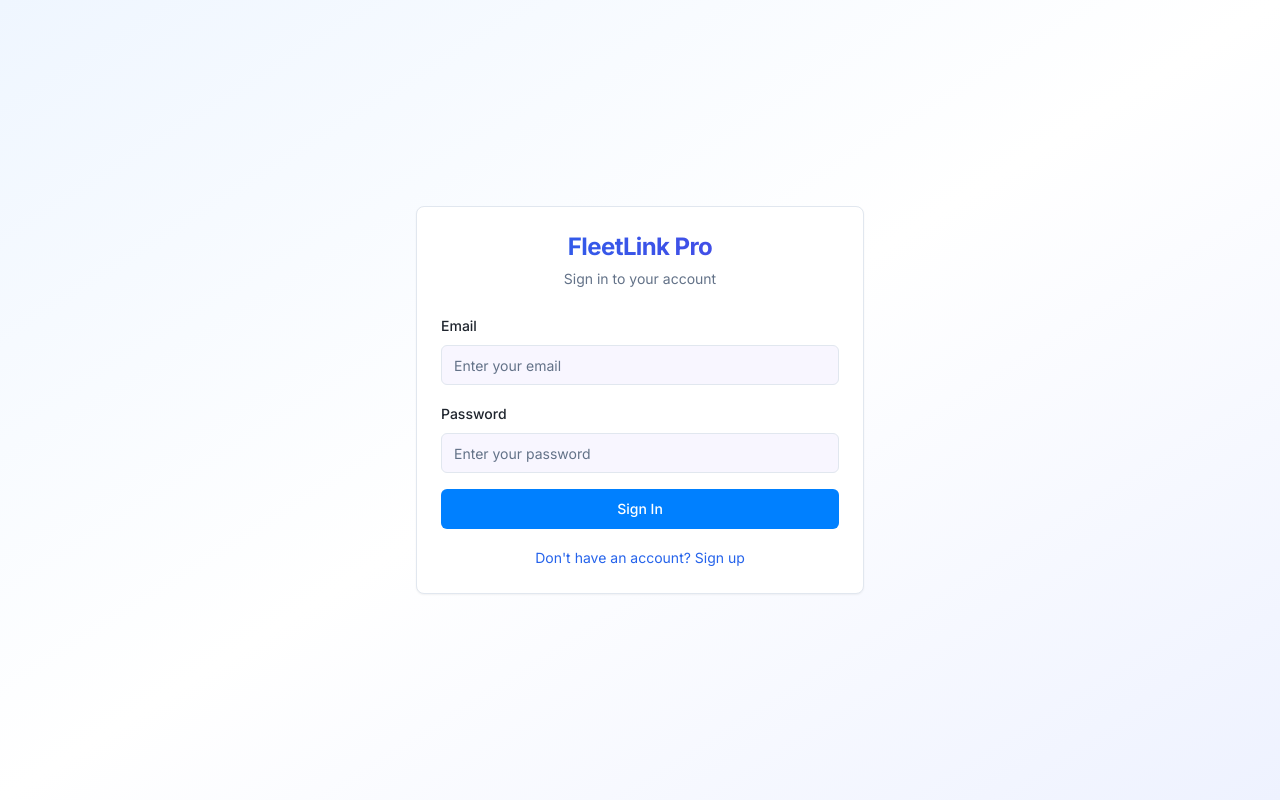
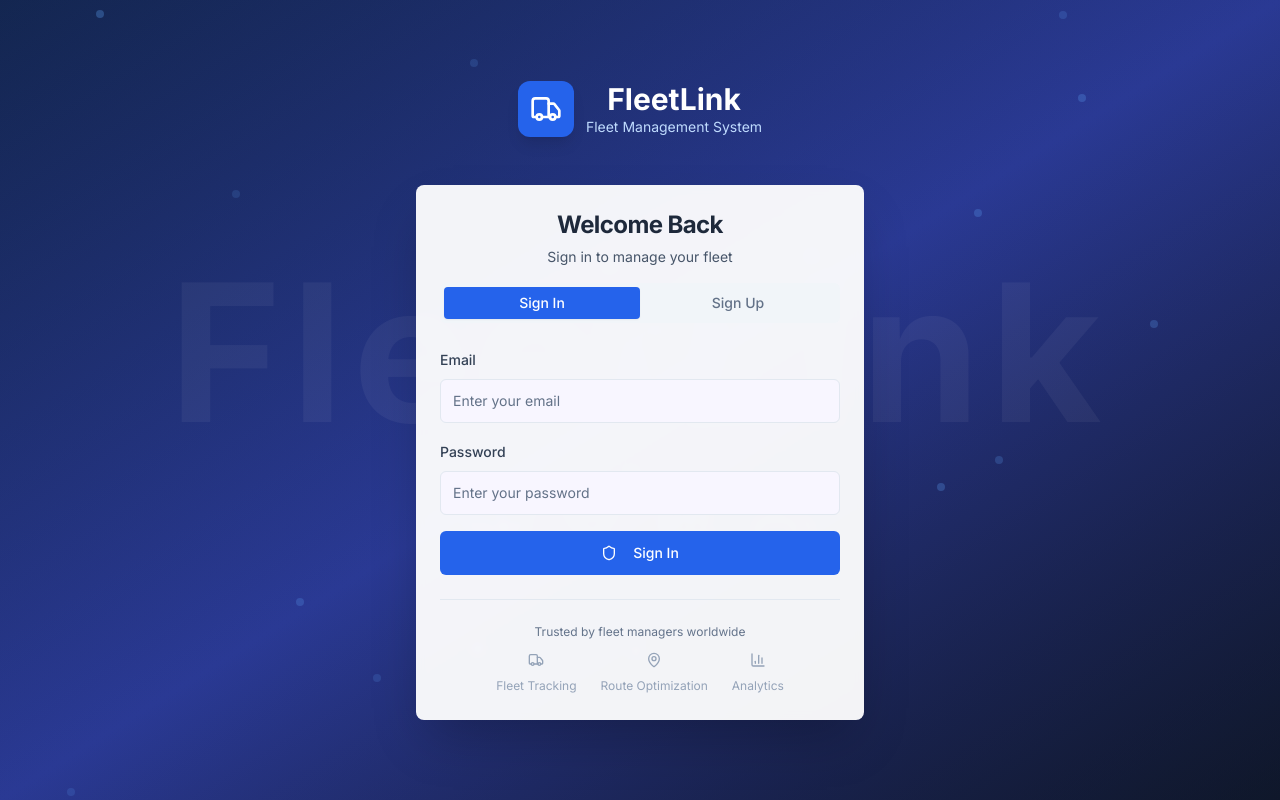
Before and after one commit to Mihai-did-it/FleetLink, a React (Vite) app: page / in a window 1280 px wide. Built offline with nearby package versions, Linux system fonts and the light colour scheme.

Commit message:
update after live

```diff
--- a/index.html
+++ b/index.html
@@ -11,6 +11,8 @@
     <meta property="og:description" content="Professional fleet management dashboard for real-time vehicle tracking, route optimization, and delivery management." />
     <meta property="og:type" content="website" />
 
+    <link rel="icon" type="image/svg+xml" href="/favicon.svg" />
+    <link rel="icon" type="image/x-icon" href="/favicon.ico" />
 
   </head>
 
--- a/src/components/auth/LoginForm.tsx
+++ b/src/components/auth/LoginForm.tsx
@@ -1,23 +1,37 @@
-import React, { useState } from 'react'
+import React, { useState, useEffect } from 'react'
 import { Button } from '@/components/ui/button'
 import { Input } from '@/components/ui/input'
 import { Label } from '@/components/ui/label'
 import { Card, CardContent, CardDescription, CardHeader, CardTitle } from '@/components/ui/card'
 import { Alert, AlertDescription } from '@/components/ui/alert'
+import { Tabs, TabsContent, TabsList, TabsTrigger } from '@/components/ui/tabs'
 import { useAuth } from './AuthProvider'
-import { Loader2 } from 'lucide-react'
+import { Loader2, Truck, MapPin, BarChart3, Users, Shield, Zap } from 'lucide-react'
 
 export function LoginForm() {
   const [email, setEmail] = useState('')
   const [password, setPassword] = useState('')
-  const [isSignUp, setIsSignUp] = useState(false)
   const [loading, setLoading] = useState(false)
   const [error, setError] = useState<string | null>(null)
   const [success, setSuccess] = useState<string | null>(null)
+  const [activeTab, setActiveTab] = useState('signin')
 
   const { signIn, signUp } = useAuth()
 
-  const handleSubmit = async (e: React.FormEvent) => {
+  // Animated background particles
+  const [particles, setParticles] = useState<Array<{ id: number; x: number; y: number; delay: number }>>([])
+
+  useEffect(() => {
+    const newParticles = Array.from({ length: 20 }, (_, i) => ({
+      id: i,
+      x: Math.random() * 100,
+      y: Math.random() * 100,
+      delay: Math.random() * 4
+    }))
+    setParticles(newParticles)
+  }, [])
+
+  const handleSubmit = async (e: React.FormEvent, isSignUp: boolean) => {
     e.preventDefault()
     setLoading(true)
     setError(null)
@@ -45,39 +59,104 @@ export function LoginForm() {
   }
 
   return (
-    <div className="min-h-screen flex items-center justify-center bg-gradient-to-br from-blue-50 via-white to-indigo-50 p-4">
-      <Card className="w-full max-w-md">
-        <CardHeader className="text-center">
-          <CardTitle className="text-2xl font-bold bg-gradient-to-r from-blue-600 to-indigo-600 bg-clip-text text-transparent">
-            FleetLink Pro
+    <div className="min-h-screen relative overflow-hidden bg-gradient-to-br from-slate-900 via-blue-900 to-slate-900">
+      {/* Animated Background */}
+      <div className="absolute inset-0">
+        {/* Gradient overlay */}
+        <div className="absolute inset-0 bg-gradient-to-br from-blue-600/20 via-purple-600/10 to-slate-900/40" />
+
+        {/* Animated particles */}
+        {particles.map((particle) => (
+          <div
+            key={particle.id}
+            className="absolute w-2 h-2 bg-blue-400/30 rounded-full animate-pulse"
+            style={{
+              left: `${particle.x}%`,
+              top: `${particle.y}%`,
+              animationDelay: `${particle.delay}s`,
+              animationDuration: '3s'
+            }}
+          />
+        ))}
+
+        {/* FleetLink branding - large background text */}
+        <div className="absolute inset-0 flex items-center justify-center pointer-events-none">
+          <div className="text-center">
+            <h1 className="text-[8rem] md:text-[12rem] font-bold text-white/5 leading-none tracking-wider select-none">
+              FleetLink
+            </h1>
+            <div className="flex items-center justify-center gap-8 mt-8 text-white/10">
+              <Truck className="w-16 h-16" />
+              <MapPin className="w-16 h-16" />
+              <BarChart3 className="w-16 h-16" />
+              <Users className="w-16 h-16" />
+            </div>
+          </div>
+        </div>
+      </div>
+
+      {/* Main content */}
+      <div className="relative z-10 min-h-screen flex items-center justify-center p-4">
+        <div className="w-full max-w-md">
+          {/* Logo and title */}
+          <div className="text-center mb-8">
+            <div className="inline-flex items-center gap-3 mb-4">
+              <div className="p-3 bg-blue-600 rounded-xl shadow-lg">
+                <Truck className="w-8 h-8 text-white" />
+              </div>
+              <div>
+                <h1 className="text-3xl font-bold text-white">FleetLink</h1>
+                <p className="text-blue-200 text-sm">Fleet Management System</p>
+              </div>
+            </div>
+          </div>
+
+          {/* Auth card */}
+          <Card className="bg-white/95 backdrop-blur-sm border-0 shadow-2xl">
+            <CardHeader className="pb-2">
+              <CardTitle className="text-center text-2xl font-bold text-slate-800">
+                Welcome Back
               </CardTitle>
-          <CardDescription>
-            {isSignUp ? 'Create your account' : 'Sign in to your account'}
+              <CardDescription className="text-center text-slate-600">
+                Sign in to manage your fleet
               </CardDescription>
             </CardHeader>
-        <CardContent>
-          <form onSubmit={handleSubmit} className="space-y-4">
+            <CardContent className="pt-2">
+              <Tabs value={activeTab} onValueChange={setActiveTab} className="w-full">
+                <TabsList className="grid w-full grid-cols-2 mb-6">
+                  <TabsTrigger value="signin" className="data-[state=active]:bg-blue-600 data-[state=active]:text-white">
+                    Sign In
+                  </TabsTrigger>
+                  <TabsTrigger value="signup" className="data-[state=active]:bg-blue-600 data-[state=active]:text-white">
+                    Sign Up
+                  </TabsTrigger>
+                </TabsList>
+
+                <TabsContent value="signin">
+                  <form onSubmit={(e) => handleSubmit(e, false)} className="space-y-4">
                     <div className="space-y-2">
-              <Label htmlFor="email">Email</Label>
+                      <Label htmlFor="signin-email" className="text-slate-700">Email</Label>
                       <Input
-                id="email"
+                        id="signin-email"
                         type="email"
                         value={email}
                         onChange={(e) => setEmail(e.target.value)}
                         required
                         placeholder="Enter your email"
+                        className="h-11 border-slate-200 focus:border-blue-500"
                       />
                     </div>
                     <div className="space-y-2">
-              <Label htmlFor="password">Password</Label>
+                      <Label htmlFor="signin-password" className="text-slate-700">Password</Label>
                       <Input
-                id="password"
+                        id="signin-password"
                         type="password"
                         value={password}
                         onChange={(e) => setPassword(e.target.value)}
                         required
                         placeholder="Enter your password"
                         minLength={6}
+                        className="h-11 border-slate-200 focus:border-blue-500"
                       />
                     </div>
 
@@ -93,23 +172,85 @@ export function LoginForm() {
                       </Alert>
                     )}
 
-            <Button type="submit" className="w-full" disabled={loading}>
+                    <Button type="submit" className="w-full h-11 bg-blue-600 hover:bg-blue-700" disabled={loading}>
                       {loading && <Loader2 className="mr-2 h-4 w-4 animate-spin" />}
-              {isSignUp ? 'Sign Up' : 'Sign In'}
+                      <Shield className="mr-2 h-4 w-4" />
+                      Sign In
                     </Button>
+                  </form>
+                </TabsContent>
 
+                <TabsContent value="signup">
+                  <form onSubmit={(e) => handleSubmit(e, true)} className="space-y-4">
+                    <div className="space-y-2">
+                      <Label htmlFor="signup-email" className="text-slate-700">Email</Label>
+                      <Input
+                        id="signup-email"
+                        type="email"
+                        value={email}
+                        onChange={(e) => setEmail(e.target.value)}
+                        required
+                        placeholder="Enter your email"
+                        className="h-11 border-slate-200 focus:border-blue-500"
+                      />
+                    </div>
+                    <div className="space-y-2">
+                      <Label htmlFor="signup-password" className="text-slate-700">Password</Label>
+                      <Input
+                        id="signup-password"
+                        type="password"
+                        value={password}
+                        onChange={(e) => setPassword(e.target.value)}
+                        required
+                        placeholder="Create a password (min 6 characters)"
+                        minLength={6}
+                        className="h-11 border-slate-200 focus:border-blue-500"
+                      />
+                    </div>
+
+                    {error && (
+                      <Alert variant="destructive">
+                        <AlertDescription>{error}</AlertDescription>
+                      </Alert>
+                    )}
+
+                    {success && (
+                      <Alert>
+                        <AlertDescription>{success}</AlertDescription>
+                      </Alert>
+                    )}
+
+                    <Button type="submit" className="w-full h-11 bg-gradient-to-r from-blue-600 to-blue-700 hover:from-blue-700 hover:to-blue-800" disabled={loading}>
+                      {loading && <Loader2 className="mr-2 h-4 w-4 animate-spin" />}
+                      <Zap className="mr-2 h-4 w-4" />
+                      Create Account
+                    </Button>
+                  </form>
+                </TabsContent>
+              </Tabs>
+
+              {/* Features */}
+              <div className="mt-6 pt-6 border-t border-slate-200">
+                <p className="text-xs text-slate-500 text-center mb-3">Trusted by fleet managers worldwide</p>
+                <div className="flex justify-center gap-6 text-slate-400">
                   <div className="text-center">
-              <button
-                type="button"
-                onClick={() => setIsSignUp(!isSignUp)}
-                className="text-sm text-blue-600 hover:underline"
-              >
-                {isSignUp ? 'Already have an account? Sign in' : "Don't have an account? Sign up"}
-              </button>
+                    <Truck className="w-4 h-4 mx-auto mb-1" />
+                    <span className="text-xs">Fleet Tracking</span>
                   </div>
-          </form>
+                  <div className="text-center">
+                    <MapPin className="w-4 h-4 mx-auto mb-1" />
+                    <span className="text-xs">Route Optimization</span>
+                  </div>
+                  <div className="text-center">
+                    <BarChart3 className="w-4 h-4 mx-auto mb-1" />
+                    <span className="text-xs">Analytics</span>
+                  </div>
+                </div>
+              </div>
             </CardContent>
           </Card>
         </div>
+      </div>
+    </div>
   )
 }
```
Also changed, not shown: public/favicon.svg (added), vercel.json, 1 other file (tests, documents, lock files or other folders). Lines whose indentation alone changed are shown as unchanged.
